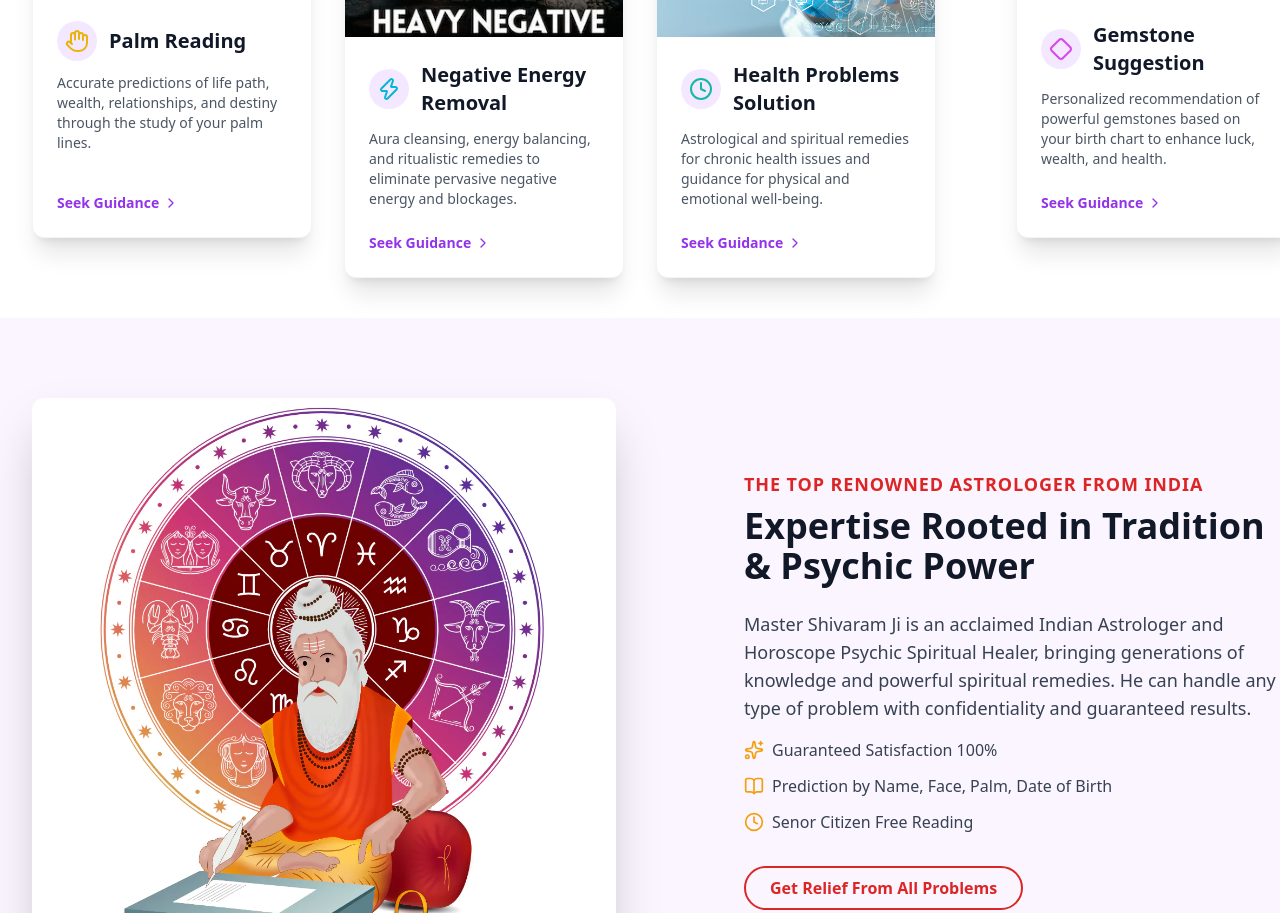
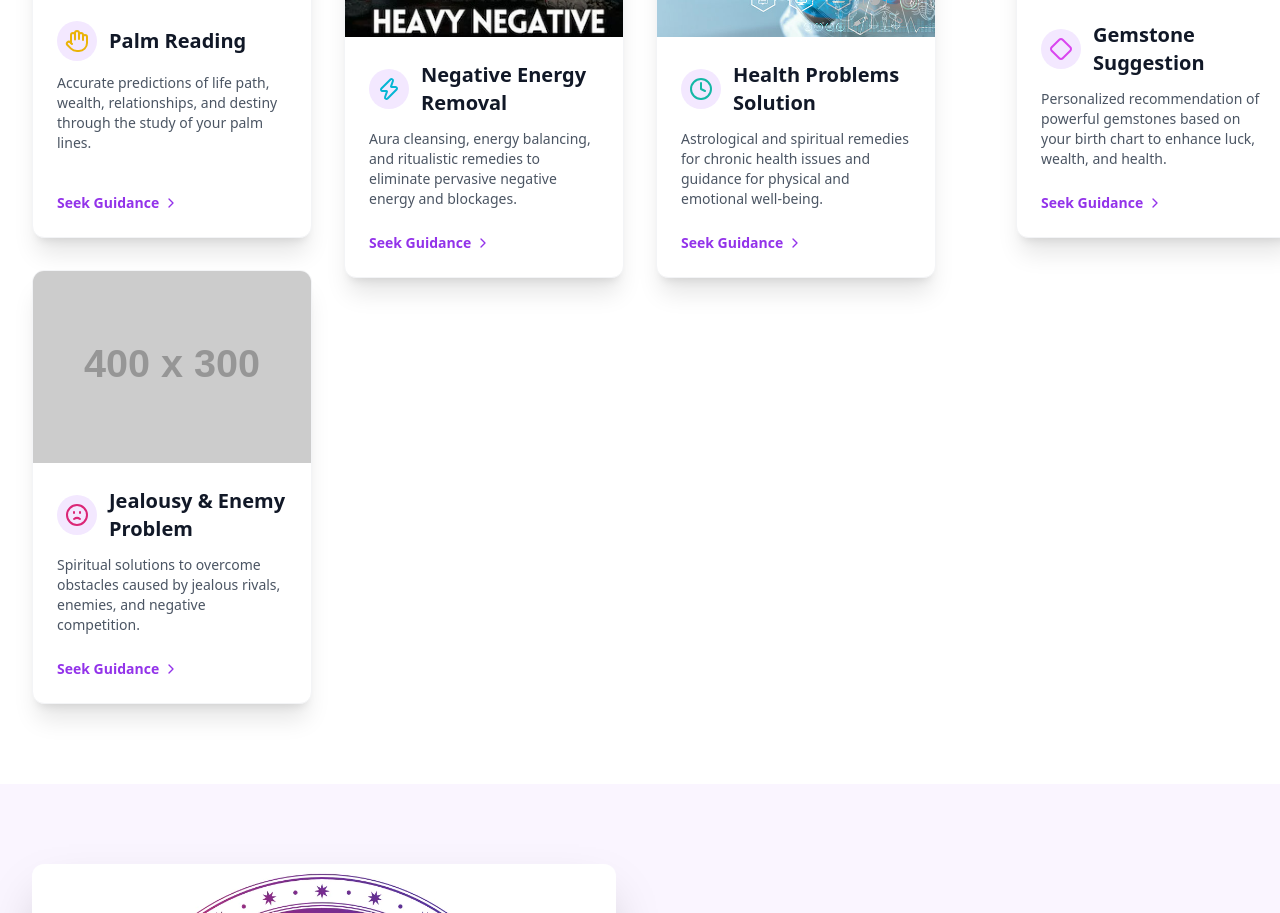
Before and after one commit to akashv6575-svg/Astro, a plain HTML site: page index.html in a window 1280 px wide. Shown: the part 2064-2977 px from the top of the page. Drawn offline with nearby package versions, Linux system fonts and the light colour scheme; placeholder pictures from the web are drawn by us.

Commit message:
Update index.html

```diff
--- a/index.html
+++ b/index.html
@@ -22,20 +22,18 @@
         }
     </style>
 </head>
-<body class="bg-gray-50 text-gray-800">
+<body class="bg-gray-50 text-gray-800 overflow-x-hidden">
     <div id="app-root">
     </div>
 
     <script>
         // --- Data ---
-        // *** EDIT YOUR SERVICE DETAILS AND IMAGE URLS HERE ***
         const services = [
             {
                 title: "Love Marriage & Relationship Solution",
                 description: "Astrological guidance for love marriage acceptance, resolving in-law conflicts, and strengthening marital bonds.",
                 icon: 'Users',
                 color: "text-pink-400",
-                // PASTE YOUR IMAGE URL HERE:
                 imageUrl: "Love.jpg"
             },
             {
@@ -43,7 +41,6 @@
                 description: "Vedic remedies, fertility mantras, and blessings for couples struggling to conceive a child.",
                 icon: 'Heart',
                 color: "text-green-500",
-                // PASTE YOUR IMAGE URL HERE:
                 imageUrl: "child.jpg"
             },
             {
@@ -51,7 +48,6 @@
                 description: "Effective remedies to stop divorce proceedings, resolve deep-seated marital issues, and prevent separation.",
                 icon: 'Scale',
                 color: "text-indigo-400",
-                // PASTE YOUR IMAGE URL HERE:
                 imageUrl: "divorce.jpg"
             },
             {
@@ -59,16 +55,13 @@
                 description: "Consultation for career growth, overcoming financial losses, investment guidance, and business success.",
                 icon: 'Briefcase',
                 color: "text-amber-400",
-                // PASTE YOUR IMAGE URL HERE:
                 imageUrl: "business.jpg"
             },
-            // New Specialized Services
             {
                 title: "Vashikaran Specialist",
                 description: "Expert in Vashikaran for positive influence, resolving complex love issues, and gaining control over difficult situations.",
                 icon: 'Aperture',
                 color: "text-orange-500",
-                // PASTE YOUR IMAGE URL HERE:
                 imageUrl: "vashi.jpg"
             },
             {
@@ -76,7 +69,6 @@
                 description: "Powerful rituals and counter-spells to completely remove the effects of black magic and destructive curses.",
                 icon: 'MinusCircle',
                 color: "text-red-600",
-                // PASTE YOUR IMAGE URL HERE:
                 imageUrl: "black.jpg"
             },
             {
@@ -84,7 +76,6 @@
                 description: "Protection mantras and spiritual cleansing for removing evil spirits, negative entities, and chronic bad luck.",
                 icon: 'Shield',
                 color: "text-gray-500",
-                // PASTE YOUR IMAGE URL HERE:
                 imageUrl: "evil.jpg"
             },
             {
@@ -92,16 +83,13 @@
                 description: "Deep psychic consultations to uncover hidden truths about your future, past life, and current obstacles.",
                 icon: 'Eye',
                 color: "text-purple-400",
-                // PASTE YOUR IMAGE URL HERE:
                 imageUrl: "psy.jpg"
             },
-            // Reading and Energy Services
             {
                 title: "Palm Reading",
                 description: "Accurate predictions of life path, wealth, relationships, and destiny through the study of your palm lines.",
                 icon: 'Hand',
                 color: "text-yellow-500",
-                // PASTE YOUR IMAGE URL HERE:
                 imageUrl: "palm.jpg"
             },
             {
@@ -109,7 +97,6 @@
                 description: "Aura cleansing, energy balancing, and ritualistic remedies to eliminate pervasive negative energy and blockages.",
                 icon: 'Zap',
                 color: "text-cyan-500",
-                // PASTE YOUR IMAGE URL HERE:
                 imageUrl: "remove.jpg"
             },
             {
@@ -117,7 +104,6 @@
                 description: "Astrological and spiritual remedies for chronic health issues and guidance for physical and emotional well-being.",
                 icon: 'Clock',
                 color: "text-teal-500",
-                // PASTE YOUR IMAGE URL HERE:
                 imageUrl: "health.jpg"
             },
             {
@@ -125,8 +111,14 @@
                 description: "Personalized recommendation of powerful gemstones based on your birth chart to enhance luck, wealth, and health.",
                 icon: 'Diamond',
                 color: "text-fuchsia-500",
-                // PASTE YOUR IMAGE URL HERE:
                 imageUrl: "gem.jpg"
+            },
+             {
+                title: "Jealousy & Enemy Problem",
+                description: "Spiritual solutions to overcome obstacles caused by jealous rivals, enemies, and negative competition.",
+                icon: 'Frown',
+                color: "text-pink-600",
+                imageUrl: "jealousy.jpg"
             },
         ];
 
@@ -154,16 +146,6 @@
         // --- End Data ---
 
         // --- Utility Functions ---
-
-        // Function to create an icon element using Lucide's script
-        function createIcon(name, classes = 'w-6 h-6', size = 24) {
-            const icon = document.createElement('i');
-            icon.setAttribute('data-lucide', name);
-            icon.style.width = `${size}px`;
-            icon.style.height = `${size}px`;
-            icon.className = classes;
-            return icon;
-        }
 
         // Simple ScrollReveal implementation using IntersectionObserver
         function setupScrollReveal() {
@@ -197,7 +179,7 @@
             });
         }
 
-        // --- Component Rendering Functions (Equivalent to React Components) ---
+        // --- Component Rendering Functions ---
 
         function renderHeader() {
             const header = document.createElement('header');
@@ -317,10 +299,6 @@
             return section;
         }
 
-        // ... inside the <script> block of index.html ...
-
-          // ... inside the <script> block of index.html ...
-
         function renderServiceCard(service, index) {
             const card = document.createElement('div');
             card.className = "flex flex-col bg-white shadow-xl rounded-xl transition duration-300 transform hover:scale-[1.02] hover:shadow-2xl overflow-hidden border border-gray-100 h-full";
@@ -361,7 +339,7 @@ function renderServiceCard(service, index) {
                 fileName = "palm.html";
             } else if (serviceTitle === "Negative Energy Removal") {
                 fileName = "negative.html";
-    } else if (serviceTitle === "Gemstone Suggestion") { // <-- New/Final Service
+            } else if (serviceTitle === "Gemstone Suggestion") {
                 fileName = "gem.html";
             }
             // Default complex generation for any unlisted service
@@ -401,6 +379,7 @@ function renderServiceCard(service, index) {
             `;
             return card;
         }
+
         function renderServicesSection() {
             const section = document.createElement('section');
             section.id = "services";
@@ -483,14 +462,15 @@ function renderServiceCard(service, index) {
             const directionLeft = reversed ? 'right' : 'left';
             const directionRight = reversed ? 'left' : 'right';
 
-            card.className = `grid grid-cols-1 lg:grid-cols-2 gap-10 items-center p-8 rounded-2xl shadow-xl transition duration-300 ${reversed ? 'bg-white' : 'bg-gray-800'}`;
+            // Adjusted padding for better fit
+            card.className = `grid grid-cols-1 lg:grid-cols-2 gap-10 items-center p-4 md:p-8 rounded-2xl shadow-xl transition duration-300 ${reversed ? 'bg-white' : 'bg-gray-800'}`;
             card.innerHTML = `
                 <div class="order-2 lg:order-${reversed ? '1' : '2'}">
                     <div class="scroll-reveal" data-direction="${directionLeft}" data-delay="200">
                         <img
                             src="${imageUrl}"
                             alt="${imageAlt}"
-                            class="w-full h-auto rounded-xl shadow-lg border-4 border-red-600/50"
+                            class="w-full h-auto rounded-xl shadow-lg border-2 border-red-600/50"
                             onerror="this.onerror=null;this.src='https://placehold.co/600x400/8b5cf6/ffffff?text=Image+Not+Available'"
                         />
                     </div>
@@ -544,12 +524,9 @@ function renderServiceCard(service, index) {
                     • Provide personalized remedies (Parihara) to strengthen weak planets.</p>
                     <p class="font-bold text-red-400 mt-4">He uses your name, face, palm, and date of birth to cross-verify the chart and ensure 100% prediction accuracy.</p>
                 `,
-                // You can change this image URL for the Vedic Chart Insight:
-
                 "know.jpg",
                 "Vedic Birth Chart",
                 false // not reversed
-
             ));
 
             // Insight Card 2 (Spiritual Healing)
@@ -563,7 +540,6 @@ function renderServiceCard(service, index) {
                     • **Lost Love Spells:** Using powerful, ethical spiritual energy to repair emotional connections and resolve relationship issues.</p>
                     <p class="font-bold text-red-400 mt-4">This process is crucial for long-term relief and ensures that the problem does not return.</p>
                 `,
-                // You can change this image URL for the Spiritual Healing Insight:
                 "spiritual.jpg",
                 "Chakra Spiritual Healing",
                 true // reversed
@@ -628,118 +604,78 @@ function renderServiceCard(service, index) {
         function renderContactSection() {
             const section = document.createElement('section');
             section.id = "contact";
-            section.className = "py-20 bg-white";
-
-            const container = document.createElement('div');
-            container.className = "max-w-5xl mx-auto px-4 sm:px-6 lg:px-8 grid grid-cols-1 lg:grid-cols-2 gap-12";
-
-            // Contact Information
-            const infoDiv = document.createElement('div');
-            infoDiv.className = "scroll-reveal";
-            infoDiv.setAttribute('data-direction', 'left');
-            infoDiv.innerHTML = `
-                <h2 class="text-4xl font-extrabold text-gray-900 mb-6">Contact Master Shivaram Ji</h2>
-                <p class="text-lg text-gray-700 mb-8">
-                    Confidential consultation and powerful solutions are just a call or email away. Reach out today for a new beginning.
-                </p>
-
-                <div class="space-y-6 text-gray-800">
-                    <div class="flex items-start">
-                        <i data-lucide="phone" class="w-6 h-6 text-red-600 mr-4 mt-1 flex-shrink-0"></i>
-                        <div>
-                            <p class="font-semibold text-xl">Call Us Directly:</p>
-                            <a href="tel:${CONTACT_PHONE}" class="text-red-600 hover:text-red-700 transition">${CONTACT_PHONE}</a>
+            section.className = "py-20 bg-red-600/90 text-white";
+            section.innerHTML = `
+                <div class="max-w-7xl mx-auto px-4 sm:px-6 lg:px-8 text-center">
+                    <div class="scroll-reveal" data-direction="bottom" data-delay="0">
+                        <h2 class="text-4xl font-extrabold mb-3">Don't Delay Your Destiny. Get a Confidential Consultation.</h2>
                     </div>
+                    <div class="scroll-reveal" data-direction="bottom" data-delay="100">
+                        <p class="text-xl mb-8 font-light">Available 24/7 for spiritual guidance and immediate relief from life's burdens.</p>
                     </div>
-
-                    <div class="flex items-start">
-                        <i data-lucide="mail" class="w-6 h-6 text-red-600 mr-4 mt-1 flex-shrink-0"></i>
-                        <div>
-                            <p class="font-semibold text-xl">Email for Consultation:</p>
-                            <a href="mailto:${CONTACT_EMAIL}" class="text-red-600 hover:text-red-700 transition">${CONTACT_EMAIL}</a>
+                    <div class="flex flex-col md:flex-row justify-center space-y-4 md:space-y-0 md:space-x-8">
+                        <div class="scroll-reveal flex items-center justify-center" data-direction="left" data-delay="200">
+                            <i data-lucide="phone-call" class="w-6 h-6 mr-3 text-amber-400"></i>
+                            <span class="text-lg font-bold">${CONTACT_PHONE}</span>
                         </div>
+                        <div class="scroll-reveal flex items-center justify-center" data-direction="bottom" data-delay="300">
+                            <i data-lucide="mail" class="w-6 h-6 mr-3 text-amber-400"></i>
+                            <span class="text-lg font-bold">${CONTACT_EMAIL}</span>
                         </div>
-
-                    <div class="flex items-start">
-                        <i data-lucide="map-pin" class="w-6 h-6 text-red-600 mr-4 mt-1 flex-shrink-0"></i>
-                        <div>
-                            <p class="font-semibold text-xl">Office Location (By Appointment):</p>
-                            <p class="text-gray-700">${OFFICE_LOCATION}</p>
+                        <div class="scroll-reveal flex items-center justify-center" data-direction="right" data-delay="400">
+                            <i data-lucide="map-pin" class="w-6 h-6 mr-3 text-amber-400"></i>
+                            <span class="text-lg">${OFFICE_LOCATION}</span>
                         </div>
                     </div>
                 </div>
             `;
-            container.appendChild(infoDiv);
-
-            // Placeholder for Google Map (Image placeholder for simplicity)
-            const mapDiv = document.createElement('div');
-            mapDiv.className = "scroll-reveal rounded-xl overflow-hidden shadow-2xl h-96 lg:h-auto";
-            mapDiv.setAttribute('data-direction', 'right');
-            mapDiv.innerHTML = `
-                <iframe
-                    src="https://www.google.com/maps/embed?pb=!1m18!1m12!1m3!1d3023.774438183067!2d-74.0531535!3d40.7303026!2m3!1f0!2f0!3f0!3m2!1i1024!2i768!4f13.1!3m3!1m2!1s0x89c25181775f0a35%3A0x2a9e224e7e6d97c0!2s42%20Lewis%20Ave%2C%20Jersey%20City%2C%20NJ%2007306%2C%20USA!5e0!3m2!1sen!2sin!4v1700688000000!5m2!1sen!2sin"
-                    width="100%"
-                    height="100%"
-                    style="border:0;"
-                    allowfullscreen=""
-                    loading="lazy"
-                    referrerpolicy="no-referrer-when-downgrade"
-                    title="Google Maps Location"
-                ></iframe>
-            `;
-            container.appendChild(mapDiv);
-
-            section.appendChild(container);
             return section;
         }
 
         function renderFooter() {
             const footer = document.createElement('footer');
-            footer.className = "bg-gray-800 py-8";
+            footer.className = "bg-gray-900 py-8";
             footer.innerHTML = `
                 <div class="max-w-7xl mx-auto px-4 sm:px-6 lg:px-8 text-center text-sm text-gray-400">
-                    <p class="mb-2">© 2024 Master Shivaram Ji. All rights reserved.</p>
-                    <p>Astrological services are for guidance only and do not replace professional advice.</p>
+                    <p class="mb-2">© 2024 Master Shivaram Ji. All rights reserved. Results may vary depending on individual circumstances.</p>
+                    <p class="text-xs text-red-400">Disclaimer: All services are offered as spiritual and religious guidance. Call for details.</p>
                 </div>
             `;
             return footer;
         }
 
-        // --- Initialization ---
+        // --- Main App Initialization ---
+        function initApp() {
+            const appRoot = document.getElementById('app-root');
+            const main = document.createElement('main');
 
-        function initializeApp() {
-            const root = document.getElementById('app-root');
+            // 1. Render Header and Mobile Menu
+            const [header, mobileMenu] = renderHeader();
+            appRoot.appendChild(header);
+            appRoot.appendChild(mobileMenu);
 
-            // Header and Mobile Menu
-            const [header, mobileMenu] = renderHeader();
-            document.body.prepend(header);
-            document.body.appendChild(mobileMenu);
-
-            // Main Content
-            const main = document.createElement('main');
+            // 2. Render Main Sections
             main.appendChild(renderHero());
             main.appendChild(renderServicesSection());
             main.appendChild(renderAboutSection());
             main.appendChild(renderInsightsSection());
             main.appendChild(renderTestimonialsSection());
             main.appendChild(renderContactSection());
-            root.appendChild(main);
+            appRoot.appendChild(main);
 
-            // Footer
-            root.appendChild(renderFooter());
+            // 3. Render Footer
+            appRoot.appendChild(renderFooter());
 
-            // Final Setup
+            // 4. Initialize Lucide Icons and Scroll Reveal
             document.addEventListener('DOMContentLoaded', () => {
-                // Initialize Lucide icons
                 if (typeof lucide !== 'undefined') {
                     lucide.createIcons();
                 }
-                // Initialize Scroll Reveal effects
                 setupScrollReveal();
             });
         }
 
-        initializeApp();
+        initApp();
     </script>
 </body>
 </html>
```
Lines whose indentation alone changed are shown as unchanged.
